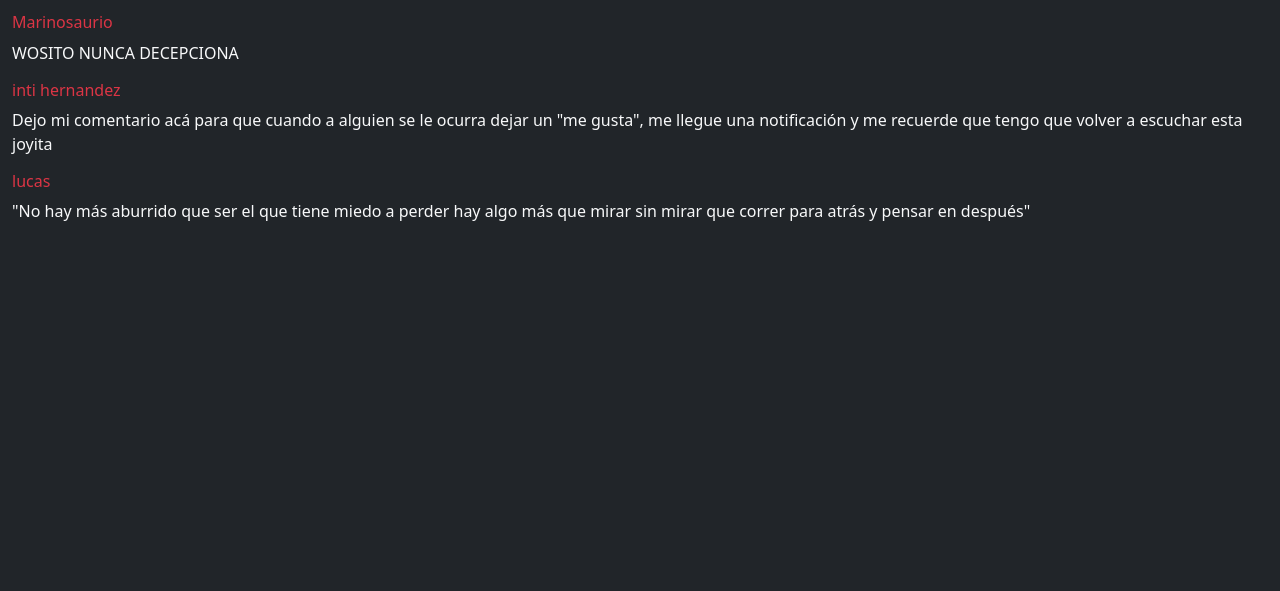
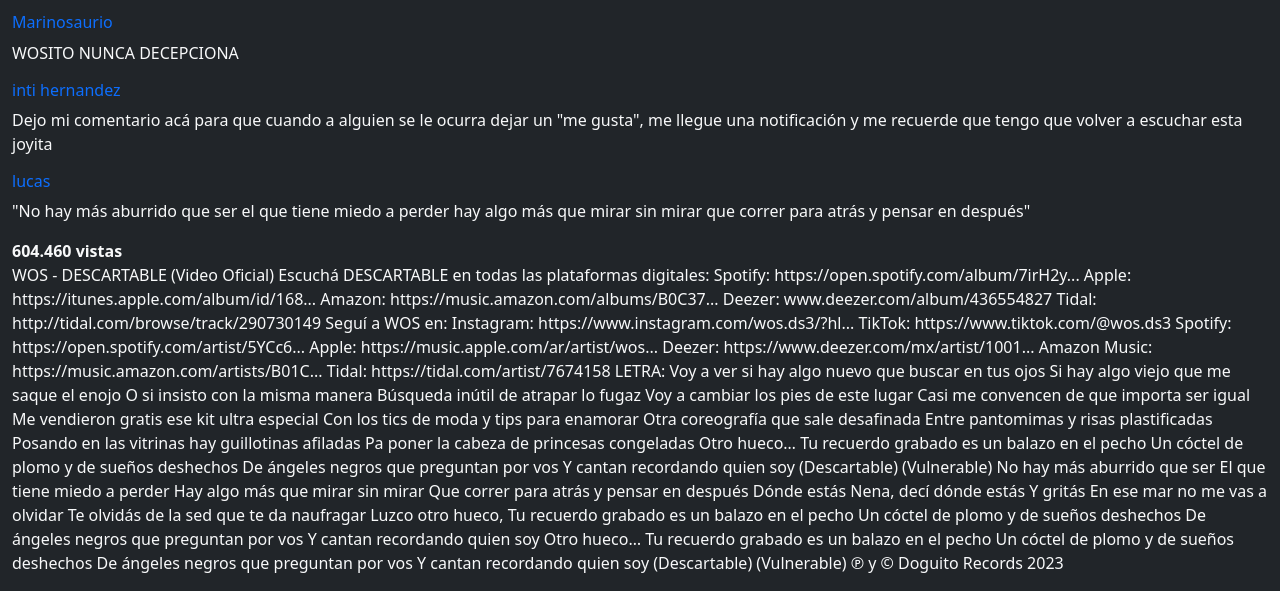
Before and after one commit to AoKuangg/Fetch-API-pruebas, a plain HTML site: page index.html in a window 1280 px wide. Shown: the part 1719-2310 px from the top of the page. Before the commit the page ends 1974 px from the top, so only its background shows below. Drawn offline with nearby package versions, Linux system fonts and the light colour scheme.

Commit message:
feat: :sparkles: Descripcion
Create a section for the description of the video.

```diff
--- a/index.html
+++ b/index.html
@@ -44,18 +44,99 @@
                 <!-- COMENTARIOS??? -->
             <div class="col-12" id="comments-container">
                 <div class="comment-detail col-12">
-                    <h6 class="text-danger" id="userOne">Marinosaurio</h6>
+                    <h6 class="text-primary" id="userOne">Marinosaurio</h6>
                     <p class="text-light" id="desUserOne">WOSITO NUNCA DECEPCIONA</p>
                 </div>
                 <div class="comment-detail col-12">
-                    <h6 class="text-danger">inti hernandez</h6>
+                    <h6 class="text-primary">inti hernandez</h6>
                     <p class="text-light">Dejo mi comentario acá para que cuando a alguien se le ocurra dejar un "me gusta", me llegue una notificación y me recuerde que tengo que volver a escuchar esta joyita</p>
                 </div>
                 <div class="comment-detail col-12">
-                        <h6 class="text-danger">lucas   </h6>
+                        <h6 class="text-primary">lucas  </h6>
                         <p class="text-light">"No hay más aburrido que ser el que tiene miedo a perder hay algo más que mirar sin mirar que correr para atrás y pensar en después"</p>
                 </div>
             </div>
+            <!-- Video descripcion -->
+            <div class="description col-12 text-light">
+                    <p class="fw-bold m-0" id="views">604.460 vistas</p>
+                    <p class="m-0" id="description">
+                        WOS - DESCARTABLE (Video Oficial)
+
+Escuchá DESCARTABLE en todas las plataformas digitales:
+Spotify: https://open.spotify.com/album/7irH2y...
+Apple: https://itunes.apple.com/album/id/168...
+Amazon: https://music.amazon.com/albums/B0C37...
+Deezer: www.deezer.com/album/436554827
+Tidal: http://tidal.com/browse/track/290730149
+
+Seguí a WOS en:
+Instagram: https://www.instagram.com/wos.ds3/?hl...
+TikTok: https://www.tiktok.com/@wos.ds3
+Spotify: https://open.spotify.com/artist/5YCc6...
+Apple: https://music.apple.com/ar/artist/wos...
+Deezer: https://www.deezer.com/mx/artist/1001...
+Amazon Music: https://music.amazon.com/artists/B01C...
+Tidal: https://tidal.com/artist/7674158
+
+LETRA:
+Voy a ver si hay algo nuevo que buscar en tus ojos
+Si hay algo viejo que me saque el enojo
+O si insisto con la misma manera
+Búsqueda inútil de atrapar lo fugaz
+
+Voy a cambiar los pies de este lugar
+Casi me convencen de que importa ser igual
+Me vendieron gratis ese kit ultra especial
+Con los tics de moda y tips para enamorar
+
+Otra coreografía que sale desafinada
+Entre pantomimas y risas plastificadas
+Posando en las vitrinas hay guillotinas afiladas
+Pa poner la cabeza de princesas congeladas
+
+Otro hueco…
+Tu recuerdo grabado es un balazo en el pecho
+Un cóctel de plomo y de sueños deshechos
+De ángeles negros que preguntan por vos
+Y cantan recordando quien soy
+
+(Descartable)
+(Vulnerable)
+
+No hay más aburrido que ser
+El que tiene miedo a perder
+Hay algo más que mirar sin mirar
+Que correr para atrás y pensar en después
+
+Dónde estás
+Nena, decí dónde estás
+
+Y gritás
+En ese mar no me vas a olvidar
+Te olvidás de la sed que te da naufragar
+
+Luzco otro hueco,
+Tu recuerdo grabado es un balazo en el pecho
+Un cóctel de plomo y de sueños deshechos
+De ángeles negros que preguntan por vos
+Y cantan recordando quien soy
+
+Otro hueco…
+Tu recuerdo grabado es un balazo en el pecho
+Un cóctel de plomo y de sueños deshechos
+De ángeles negros que preguntan por vos
+Y cantan recordando quien soy
+
+(Descartable)
+(Vulnerable)
+
+
+℗ y © Doguito Records 2023
+                    </p>
+                </div>
+            </div>
+        </div>
+    </div>
 
     <!-- FONT AWESOME KIT -->
     <script src="https://kit.fontawesome.com/d615d43ab0.js" crossorigin="anonymous"></script>
```
